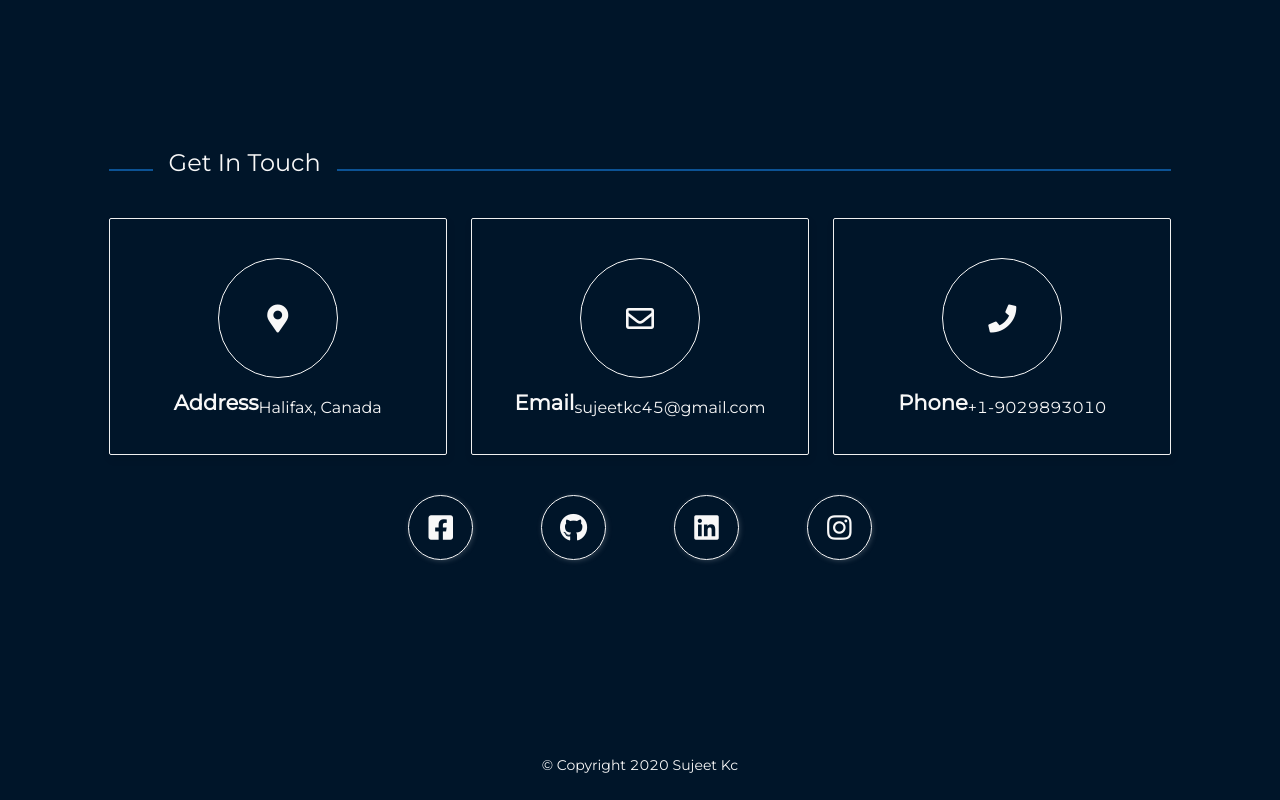
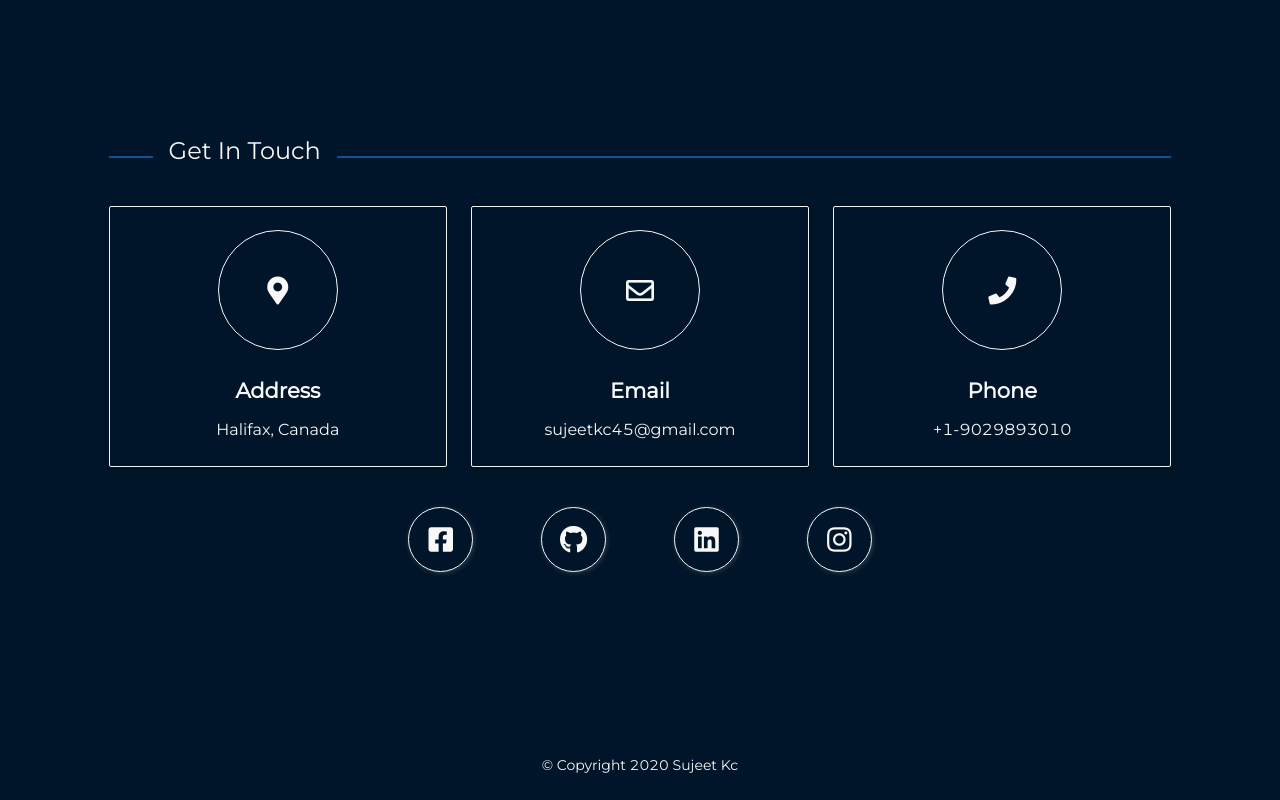
Before and after one commit to kcsujeet/profile, a React (Create React App) app: page / in a window 1280 px wide. Shown: the part 2278-3078 px from the top of the page. Built offline with nearby package versions, Linux system fonts and the light colour scheme.

Commit message:
layout bug fix

```diff
--- a/src/components/skills/skillsComponent.jsx
+++ b/src/components/skills/skillsComponent.jsx
@@ -11,7 +11,7 @@ const {Meta} = Card
 
 function Skills({id}){
     return(
-        <Row id={id} type="flex" className='full-height-row' justify='center' gutter={24}>
+        <Row id={id} type="flex" className='full-height-row skills-component' justify='center' gutter={24}>
             <Col md={10} lg={10} sm={24} xs={24} className='full-height-column'>
                 <Fade down duration={1500}>
                     <div className="image-container" style={{padding: '30px'}}>
--- a/src/components/skills/skillsComponent.scss
+++ b/src/components/skills/skillsComponent.scss
@@ -1,25 +1,25 @@
-.image-container{
+.skills-component {
+    .image-container {
         max-width: 100%;
-    img{
-        height:auto;
+        img {
+            height: auto;
             width: 100%;
         }
     }
 
-.icon-margin-top{
-    margin-top: .5rem !important;
+    .icon-margin-top {
+        margin-top: 0.5rem !important;
     }
 
-.icon-card{
+    .icon-card {
         box-shadow: 1.5px 3px 3px 0 hsla(0, 0%, 0%, 0.1);
         background: var(--bg) !important;
         transition: background 500ms ease-in-out, color 1000ms ease-in-out;
     }
 
-.icon-col{
+    .icon-col {
         margin-bottom: 1rem;
     }
-
 
     .ant-card-meta {
         display: flex;
@@ -28,7 +28,7 @@
     }
 
     .ant-card-body {
-    padding: .5rem 0 !important;
+        padding: 0.5rem 0 !important;
         display: flex;
         justify-content: center;
         align-items: center;
@@ -37,3 +37,4 @@
     .ant-card {
         padding: 1rem !important;
     }
+}
```
Lines whose indentation alone changed are shown as unchanged.
